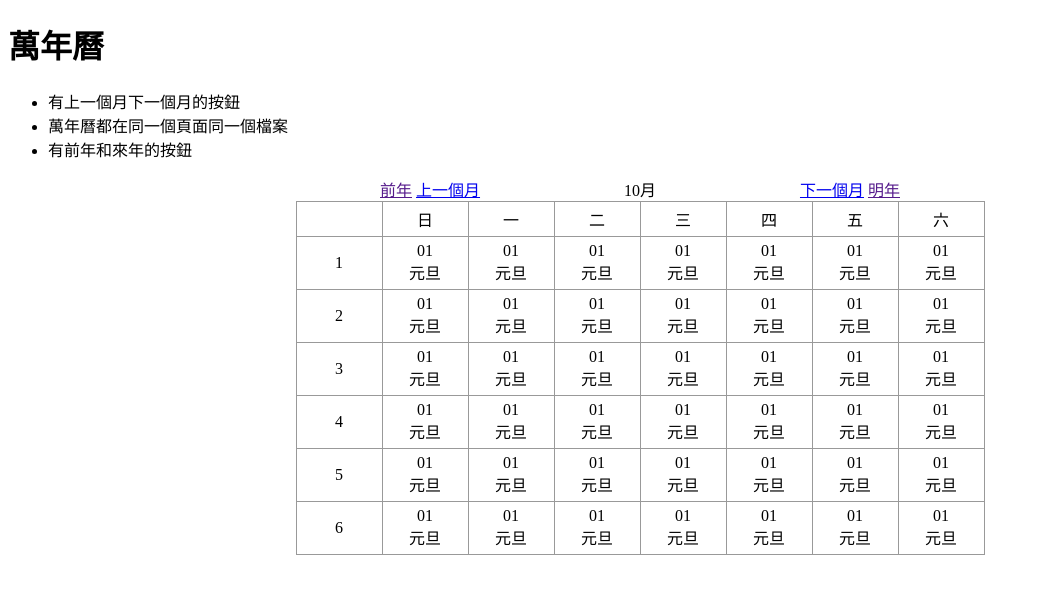
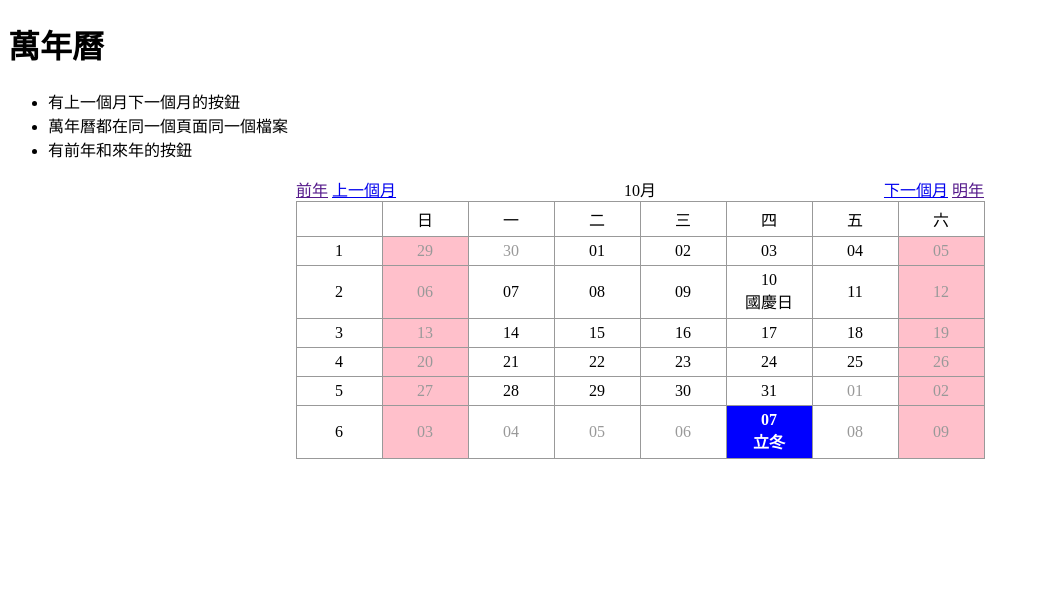
Before and after one commit to oliviawu31/113-PHP, a PHP site: page /calender.php?year=2024&month=10 in a window 1280 px wide. Shown: the top 594 px of the page, without its empty margins (0-1038 px from the left). Run offline with PHP 8.4, Linux system fonts and the light colour scheme.

Commit message:
完成萬年曆

```diff
--- a/calender.php
+++ b/calender.php
@@ -34,7 +34,7 @@
     }
 
     .nav {
-        width: 520px;
+        width: 688px;
         margin:auto;
     }
     .nav table td{
@@ -50,7 +50,7 @@
 </ul>
 
 <?php
-
+// 取得當前月份和年份
 if(isset($_GET['month'])){
     $month=$_GET['month'];
 }else{
@@ -84,7 +84,14 @@ $spDate=['2024-11-07'=>"立冬",
         '2024-11-22'=>'小雪'];
 
 /*每年固定的假日*/
-$holidays = ['01-01' => "元旦"]
+$holidays = [
+'01-01' => "元旦",
+'02-10' => "農曆新年",
+'04-04' => "兒童節",
+'04-05' => "清明節",
+'05-01' => "勞動節",
+'10-10' => "國慶日"
+];
 
 ?>
 <div class='nav'>
@@ -92,13 +99,13 @@ $holidays = ['01-01' => "元旦"]
         <tr>
             <td style='text-align:left'>
                 <a href="">前年</a>
-                <a href="calendar.php?year=<?=$prevYear;?>&month=<?=$prevMonth;?>">上一個月</a>
+                <a href="calender.php?year=<?=$prevYear;?>&month=<?=$prevMonth;?>">上一個月</a>
             </td>
             <td>
                 <?php echo date("{$month}月");?>
             </td>
             <td style='text-align:right'>
-                <a href="calendar.php?year=<?=$nextYear;?>&month=<?=$nextMonth;?>">下一個月</a>
+                <a href="calender.php?year=<?=$nextYear;?>&month=<?=$nextMonth;?>">下一個月</a>
                 <a href="">明年</a>
             </td>
         </tr>
@@ -117,7 +124,7 @@ $holidays = ['01-01' => "元旦"]
 </tr>
 <?php
 
-$firstDay="year-{$month}-1";
+$firstDay="{$year}-{$month}-1";
 $firstDayTime=strtotime($firstDay);
 $firstDayWeek=date("w",$firstDayTime);
 
@@ -139,12 +146,14 @@ for($i=0;$i<6;$i++){
 
         echo "<td class='$isHoliday $theMonth $isToday'>";
         echo date("d",$theDayTime);
-        if(isset($spDate[date("Y-m-d" ,$theDayTime)])){
-            echo "<br>{$spDate[date("Y-m-d", $theDayTime)]}";
+        if(isset($spDate[date("Y-m-d",$theDayTime)])){
+            echo "<br>{$spDate[date("Y-m-d",$theDayTime)]}";
         }
-        if(isset($holidays[date("m-d" ,$theDayTime)])){
-            echo "<br>{$holidays[date("m-d", $theDayTime)]}";
+
+        if(isset($holidays[date("m-d",$theDayTime)])){
+            echo "<br>{$holidays[date("m-d",$theDayTime)]}";
         }
+
         echo "</td>";
 
     }
--- a/check_login.php
+++ b/check_login.php
@@ -43,6 +43,7 @@ $pw=$_POST['pw'];
 
 if($acc=='admin' && $pw=='1234'){
     echo "帳密正確:登入成功";
+    echo "<br><a href='login.php?login=$acc'>回首頁</a>";
 }else{
     echo "帳密錯誤:登入失敗";
     echo '<p><a href="login.php">返回登入頁面</a></p>'; // 提供返回登入頁面的鏈接
```
Also changed, not shown: login.php (+10 -6 lines).
